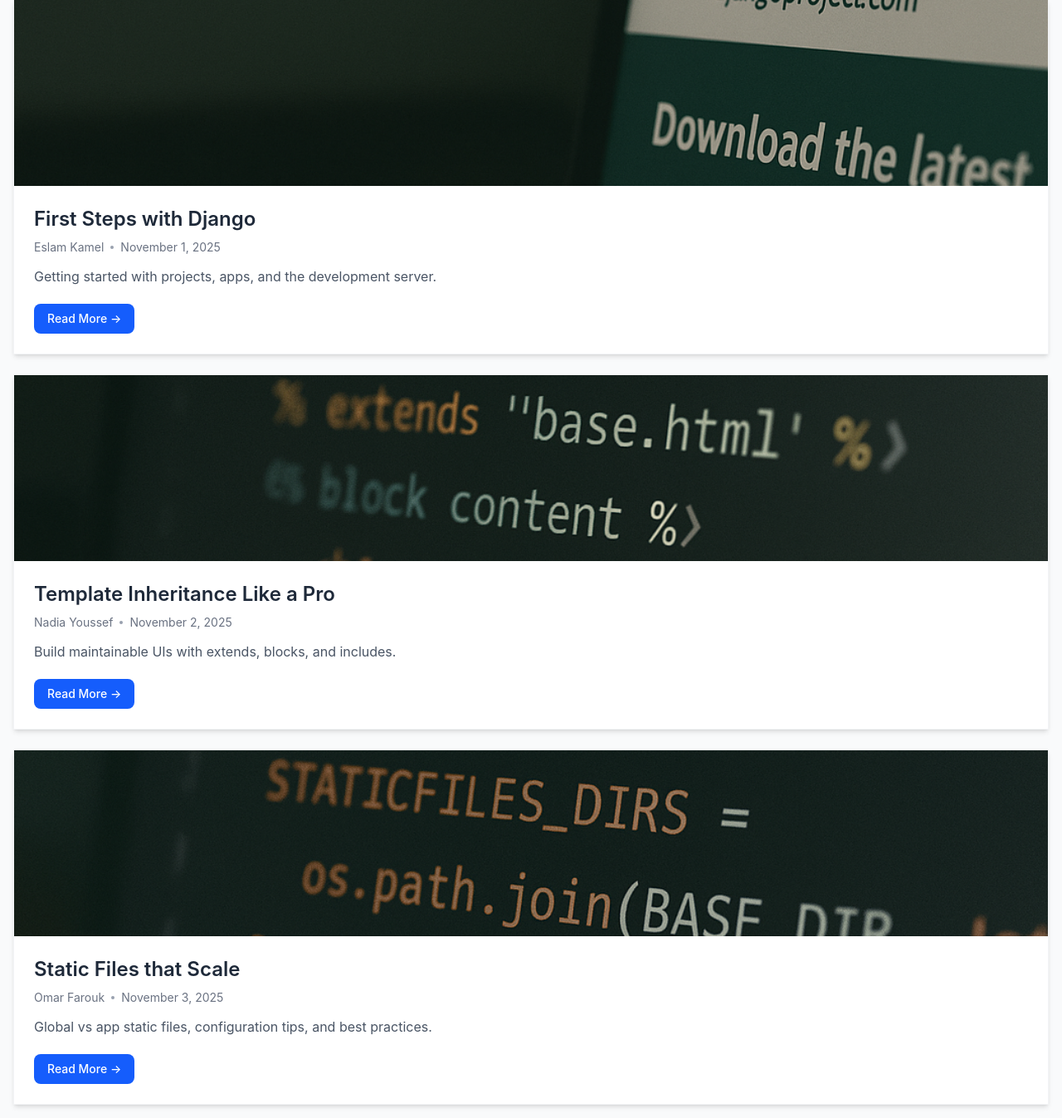
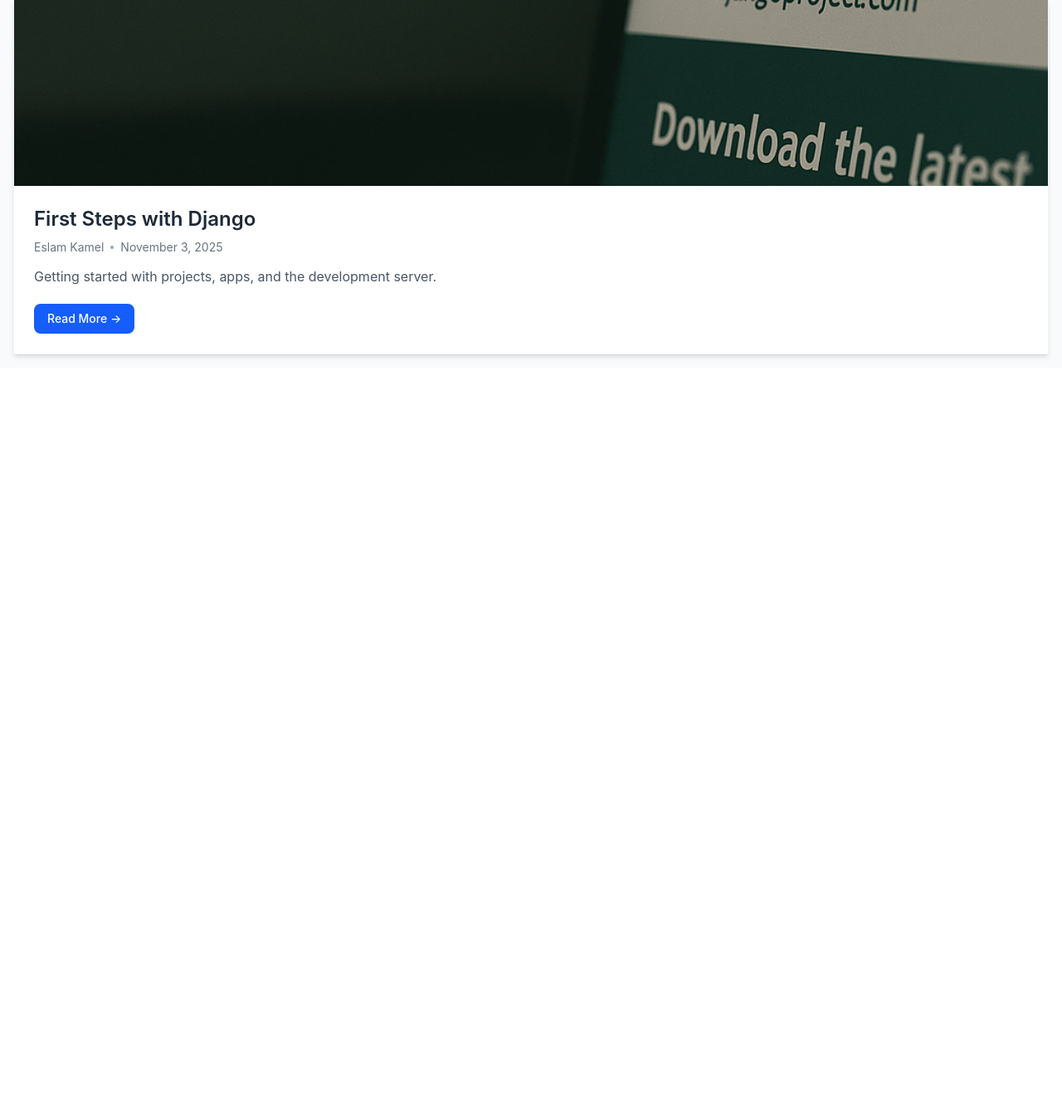
Before and after one commit to EslamKamel89/stacked_thoughts, a Django app: page / in a window 1280 px wide. Shown: the part 439-1786 px from the top of the page at 83% size. After the commit the page ends 871 px from the top, so only its background shows below. Run offline with Django 5.2, Linux system fonts and the light colour scheme.

Commit message:
feat(blog): update image paths and refine blog listing logic - Simplify image filenames and prepend static path in template; adjust blog dates and limit latest posts to 1 with correct sorting

```diff
--- a/blog/templates/blog/includes/blog.html
+++ b/blog/templates/blog/includes/blog.html
@@ -4,7 +4,7 @@
 >
   <a href="{% url 'blog_detail' blog.slug %}">
     <img
-      src="{% static blog.image %}"
+      src="{% static 'blog/images/'|add:blog.image %}"
       alt="{{ blog.title }}"
       class="w-full h-56 object-cover hover:opacity-95 transition-opacity duration-300"
     />
--- a/blog/views.py
+++ b/blog/views.py
@@ -19,7 +19,7 @@ BLOGS: List[Blog] = [
     {
         "slug": "first-steps-with-django",
         "title": "First Steps with Django",
-        "image": "blog/images/django-first-steps.png",
+        "image": "django-first-steps.png",
         "excerpt": "Getting started with projects, apps, and the development server.",
         "content": (
             "Starting your first Django project can feel overwhelming, "
@@ -28,12 +28,12 @@ BLOGS: List[Blog] = [
             "how Django’s `runserver` command ties everything together for local development."
         ),
         "author": "Eslam Kamel",
-        "date": datetime(2025, 11, 1, 10, 30),
+        "date": datetime(2025, 11, 3, 10, 30),
     },
     {
         "slug": "template-inheritance-like-a-pro",
         "title": "Template Inheritance Like a Pro",
-        "image": "blog/images/templates.png",
+        "image": "templates.png",
         "excerpt": "Build maintainable UIs with extends, blocks, and includes.",
         "content": (
             "Django’s template inheritance is a powerful way to avoid duplication. "
@@ -47,7 +47,7 @@ BLOGS: List[Blog] = [
     {
         "slug": "static-files-that-scale",
         "title": "Static Files that Scale",
-        "image": "blog/images/static-files.png",
+        "image": "static-files.png",
         "excerpt": "Global vs app static files, configuration tips, and best practices.",
         "content": (
             "Managing static files in Django goes beyond placing them in a single folder. "
@@ -56,12 +56,13 @@ BLOGS: List[Blog] = [
             "We’ll also explore the best practices for deployment using WhiteNoise or cloud storage."
         ),
         "author": "Omar Farouk",
-        "date": datetime(2025, 11, 3, 9, 15),
+        "date": datetime(2025, 11, 1, 9, 15),
     },
 ]
 
-def get_latest_blogs(n:int = 3) ->List[Blog] :
-    return BLOGS[:n]
+def get_latest_blogs(n:int = 1) ->List[Blog] :
+    sorted_blogs = sorted(BLOGS, key=lambda b:b['date'])
+    return sorted_blogs[-n:]
 
 def find_blog_by_slug(slug:str)->Blog|None:
     for blog in BLOGS :
```
